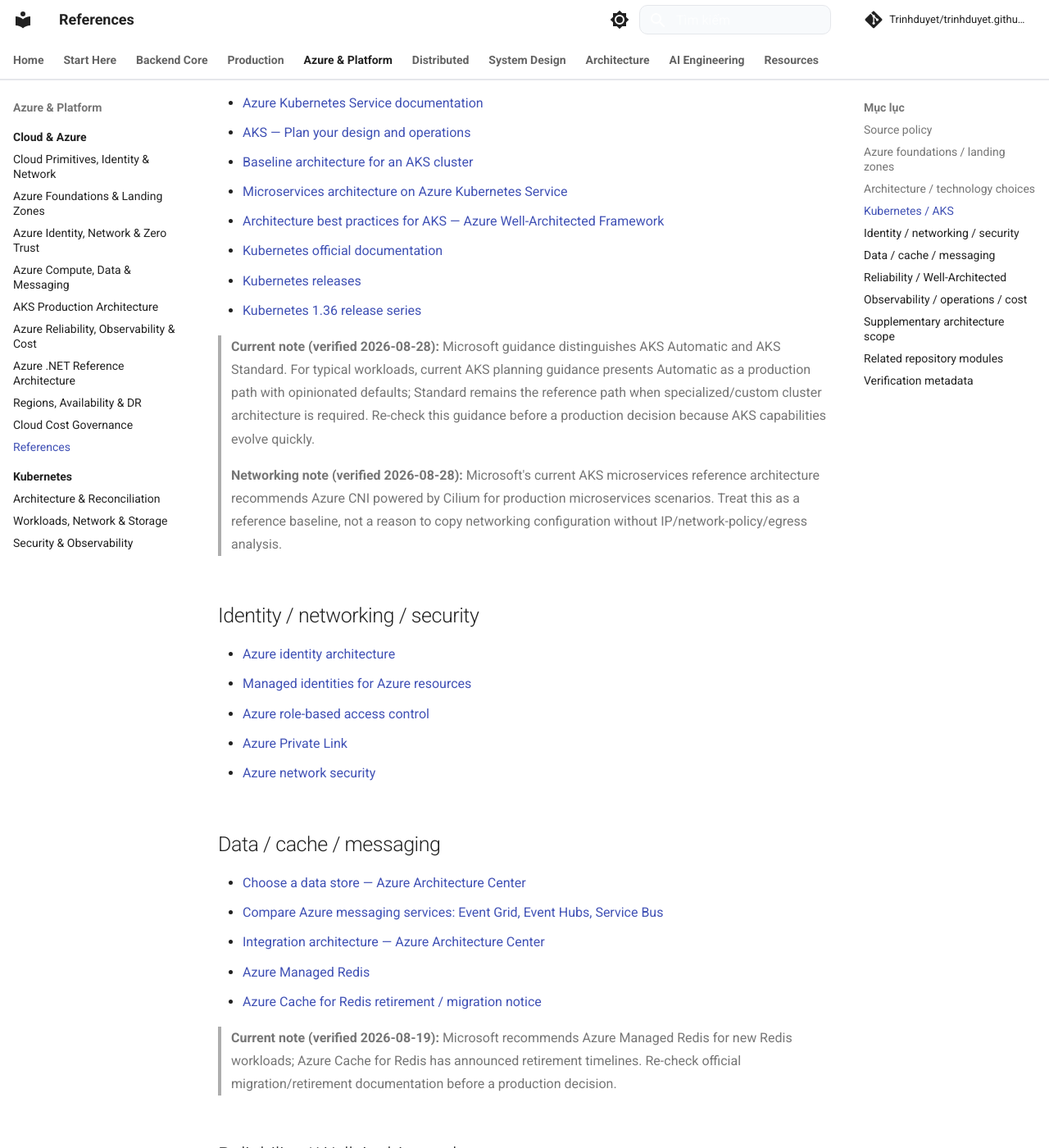
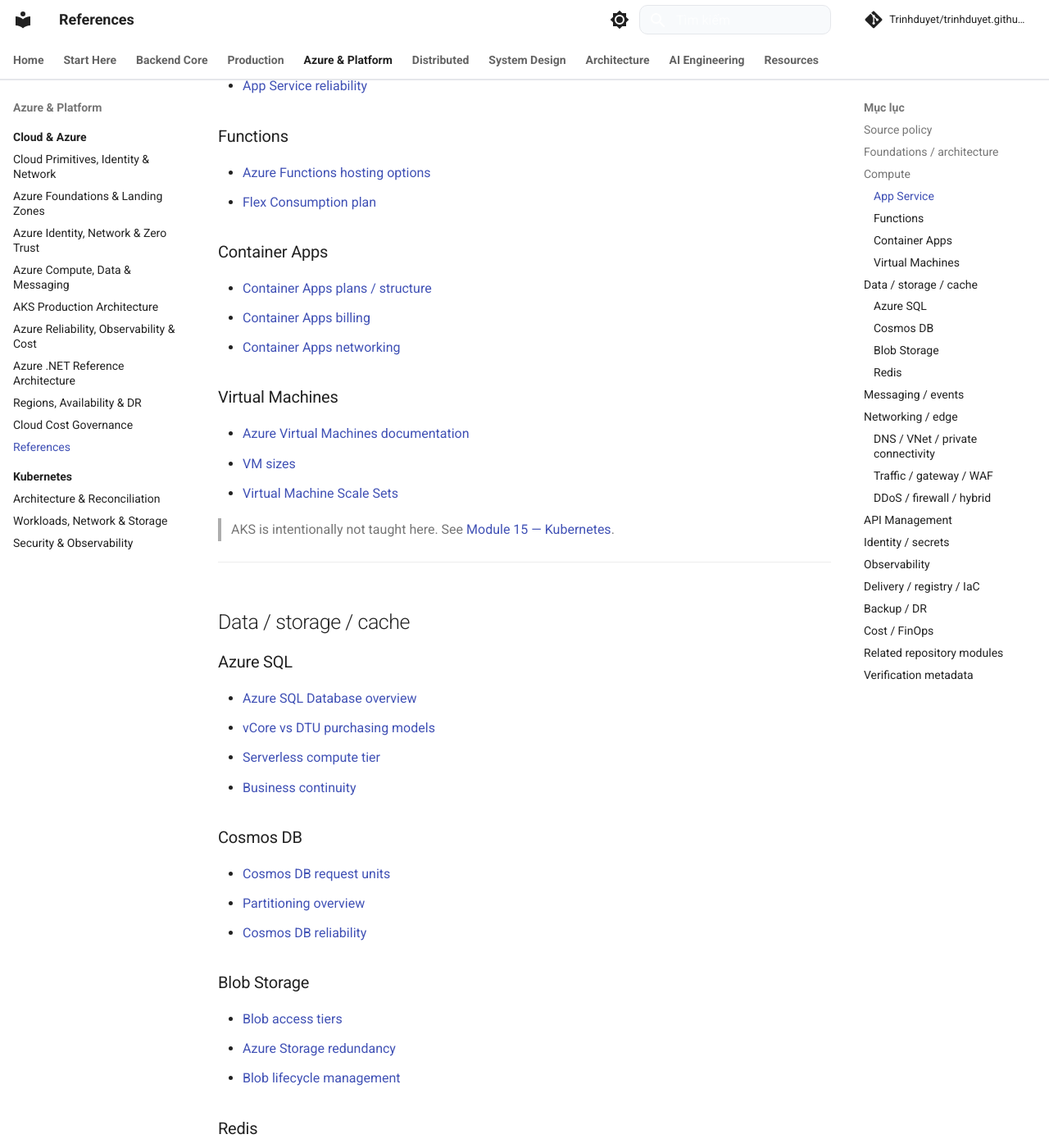
Before and after one commit to Trinhduyet/trinhduyet.github.io, an MkDocs documentation site: the page built from docs/14-cloud/references.md, in a window 1280 px wide and 1400 px high, scrolled down 1171 px. Shown: the whole window at 82% size. Built offline with MkDocs 1.6.1 and Material for MkDocs 9.7.7, drawn with Linux system fonts in a browser that asks for light colours; comment, search, counter and statistics services are not loaded; some of the changed text lies outside the part shown.

Commit message:
docs(azure): refresh production service references

```diff
--- a/docs/14-cloud/references.md
+++ b/docs/14-cloud/references.md
@@ -1,86 +1,187 @@
-# References — Module 14 Cloud & Microsoft Azure
+# References — Module 14 Microsoft Azure
 
-> [← Module overview](README.md)
+> [← Azure overview](README.md)
 
 ## Source policy
 
-Azure service behavior, limits, retirement timelines, security controls và architecture recommendations có thể thay đổi. Vì vậy module này dùng **Microsoft Learn / Azure Architecture Center / Cloud Adoption Framework / Azure Well-Architected Framework** làm source of truth cho Azure-specific claims.
+Module 14 dùng **Microsoft Learn / Azure Architecture Center / Cloud Adoption Framework / Azure Well-Architected Framework** làm source of truth cho Azure-specific behavior.
 
-Kubernetes behavior dùng **kubernetes.io official documentation** làm source of truth. Community/awesome repositories chỉ dùng để kiểm tra breadth và tìm topic cần học, không dùng thay official behavior documentation.
+Pricing, SKU, limits, retirement dates và feature availability thay đổi theo thời gian/region. Vì vậy handbook lưu **cost drivers + sizing model**, không hard-code một bảng giá vĩnh viễn.
 
-## Azure foundations / landing zones
+Kubernetes đã được tách sang [Module 15](../15-kubernetes/README.md); Kubernetes official documentation nằm trong references của module đó.
 
-- [Azure landing zones — Cloud Adoption Framework](https://learn.microsoft.com/en-us/azure/cloud-adoption-framework/ready/landing-zone/)
-- [Azure landing zone design areas](https://learn.microsoft.com/en-us/azure/cloud-adoption-framework/ready/landing-zone/design-areas)
-- [Azure landing zone design principles](https://learn.microsoft.com/en-us/azure/cloud-adoption-framework/ready/landing-zone/design-principles)
-- [Management groups — Cloud Adoption Framework](https://learn.microsoft.com/en-us/azure/cloud-adoption-framework/ready/landing-zone/design-area/resource-org-management-groups)
+---
 
-## Architecture / technology choices
+## Foundations / architecture
 
 - [Azure Architecture Center](https://learn.microsoft.com/en-us/azure/architecture/)
+- [Azure Well-Architected Framework](https://learn.microsoft.com/en-us/azure/well-architected/)
+- [Cloud Adoption Framework](https://learn.microsoft.com/en-us/azure/cloud-adoption-framework/)
+- [Azure landing zones](https://learn.microsoft.com/en-us/azure/cloud-adoption-framework/ready/landing-zone/)
 - [Technology choices for Azure solutions](https://learn.microsoft.com/en-us/azure/architecture/guide/technology-choices/technology-choices-overview)
 - [Choose an Azure compute service](https://learn.microsoft.com/en-us/azure/architecture/guide/technology-choices/compute-decision-tree)
 - [Choose an Azure container service](https://learn.microsoft.com/en-us/azure/architecture/guide/choose-azure-container-service)
-- [Architectural considerations for choosing an Azure container service](https://learn.microsoft.com/en-us/azure/architecture/guide/container-service-general-considerations)
-- [Choose compute for microservices](https://learn.microsoft.com/en-us/azure/architecture/microservices/design/compute-options)
 - [Cloud design patterns](https://learn.microsoft.com/en-us/azure/architecture/patterns/)
 
-## Kubernetes / AKS
+---
 
-- [Azure Kubernetes Service documentation](https://learn.microsoft.com/en-us/azure/aks/)
-- [AKS — Plan your design and operations](https://learn.microsoft.com/en-us/azure/architecture/reference-architectures/containers/aks-start-here)
-- [Baseline architecture for an AKS cluster](https://learn.microsoft.com/en-us/azure/architecture/reference-architectures/containers/aks/baseline-aks)
-- [Microservices architecture on Azure Kubernetes Service](https://learn.microsoft.com/en-us/azure/architecture/reference-architectures/containers/aks-microservices/aks-microservices)
-- [Architecture best practices for AKS — Azure Well-Architected Framework](https://learn.microsoft.com/en-us/azure/well-architected/service-guides/azure-kubernetes-service)
-- [Kubernetes official documentation](https://kubernetes.io/docs/)
-- [Kubernetes releases](https://kubernetes.io/releases/)
-- [Kubernetes 1.36 release series](https://kubernetes.io/releases/1.36/)
+## Compute
 
-> **Current note (verified 2026-08-28):** Microsoft guidance distinguishes AKS Automatic and AKS Standard. For typical workloads, current AKS planning guidance presents Automatic as a production path with opinionated defaults; Standard remains the reference path when specialized/custom cluster architecture is required. Re-check this guidance before a production decision because AKS capabilities evolve quickly.
+### App Service
 
-> **Networking note (verified 2026-08-28):** Microsoft's current AKS microservices reference architecture recommends Azure CNI powered by Cilium for production microservices scenarios. Treat this as a reference baseline, not a reason to copy networking configuration without IP/network-policy/egress analysis.
+- [App Service plans](https://learn.microsoft.com/en-us/azure/app-service/overview-hosting-plans)
+- [App Service networking](https://learn.microsoft.com/en-us/azure/app-service/networking-features)
+- [App Service reliability](https://learn.microsoft.com/en-us/azure/reliability/reliability-app-service)
 
-## Identity / networking / security
+### Functions
 
-- [Azure identity architecture](https://learn.microsoft.com/en-us/azure/architecture/guide/technology-choices/identity)
-- [Managed identities for Azure resources](https://learn.microsoft.com/en-us/entra/identity/managed-identities-azure-resources/overview)
-- [Azure role-based access control](https://learn.microsoft.com/en-us/azure/role-based-access-control/overview)
-- [Azure Private Link](https://learn.microsoft.com/en-us/azure/private-link/private-link-overview)
-- [Azure network security](https://learn.microsoft.com/en-us/azure/security/fundamentals/network-overview)
+- [Azure Functions hosting options](https://learn.microsoft.com/en-us/azure/azure-functions/functions-scale)
+- [Flex Consumption plan](https://learn.microsoft.com/en-us/azure/azure-functions/flex-consumption-plan)
 
-## Data / cache / messaging
+### Container Apps
 
-- [Choose a data store — Azure Architecture Center](https://learn.microsoft.com/en-us/azure/architecture/guide/technology-choices/data-store-overview)
-- [Compare Azure messaging services: Event Grid, Event Hubs, Service Bus](https://learn.microsoft.com/en-us/azure/service-bus-messaging/compare-messaging-services)
-- [Integration architecture — Azure Architecture Center](https://learn.microsoft.com/en-us/azure/architecture/integration/integration-get-started)
-- [Azure Managed Redis](https://learn.microsoft.com/en-us/azure/redis/overview)
-- [Azure Cache for Redis retirement / migration notice](https://learn.microsoft.com/en-us/azure/azure-cache-for-redis/cache-whats-new)
+- [Container Apps plans / structure](https://learn.microsoft.com/en-us/azure/container-apps/structure)
+- [Container Apps billing](https://learn.microsoft.com/en-us/azure/container-apps/billing)
+- [Container Apps networking](https://learn.microsoft.com/en-us/azure/container-apps/networking)
 
-> **Current note (verified 2026-08-19):** Microsoft recommends Azure Managed Redis for new Redis workloads; Azure Cache for Redis has announced retirement timelines. Re-check official migration/retirement documentation before a production decision.
+### Virtual Machines
 
-## Reliability / Well-Architected
+- [Azure Virtual Machines documentation](https://learn.microsoft.com/en-us/azure/virtual-machines/)
+- [VM sizes](https://learn.microsoft.com/en-us/azure/virtual-machines/sizes/overview)
+- [Virtual Machine Scale Sets](https://learn.microsoft.com/en-us/azure/virtual-machine-scale-sets/overview)
 
-- [Azure Well-Architected Framework](https://learn.microsoft.com/en-us/azure/well-architected/)
-- [What is the Azure Well-Architected Framework?](https://learn.microsoft.com/en-us/azure/well-architected/what-is-well-architected-framework)
-- [Reliability overview](https://learn.microsoft.com/en-us/azure/well-architected/reliability/)
-- [Define reliability targets: SLI, SLO, SLA, RTO, RPO](https://learn.microsoft.com/en-us/azure/well-architected/reliability/metrics)
+> AKS is intentionally not taught here. See [Module 15 — Kubernetes](../15-kubernetes/README.md).
+
+---
+
+## Data / storage / cache
+
+### Azure SQL
+
+- [Azure SQL Database overview](https://learn.microsoft.com/en-us/azure/azure-sql/database/sql-database-paas-overview?view=azuresql-db)
+- [vCore vs DTU purchasing models](https://learn.microsoft.com/en-us/azure/azure-sql/database/purchasing-models?view=azuresql)
+- [Serverless compute tier](https://learn.microsoft.com/en-us/azure/azure-sql/database/serverless-tier-overview?view=azuresql)
+- [Business continuity](https://learn.microsoft.com/en-us/azure/azure-sql/database/business-continuity-high-availability-disaster-recover-hadr-overview?view=azuresql)
+
+### Cosmos DB
+
+- [Cosmos DB request units](https://learn.microsoft.com/en-us/azure/cosmos-db/request-units)
+- [Partitioning overview](https://learn.microsoft.com/en-us/azure/cosmos-db/partitioning-overview)
+- [Cosmos DB reliability](https://learn.microsoft.com/en-us/azure/reliability/reliability-cosmos-db-nosql)
+
+### Blob Storage
+
+- [Blob access tiers](https://learn.microsoft.com/en-us/azure/storage/blobs/access-tiers-overview)
+- [Azure Storage redundancy](https://learn.microsoft.com/en-us/azure/storage/common/storage-redundancy)
+- [Blob lifecycle management](https://learn.microsoft.com/en-us/azure/storage/blobs/lifecycle-management-overview)
+
+### Redis
+
+- [Azure Managed Redis overview](https://learn.microsoft.com/en-us/azure/redis/overview)
+- [Azure Managed Redis architecture](https://learn.microsoft.com/en-us/azure/redis/architecture)
+- [Azure Cache for Redis migration/retirement information](https://learn.microsoft.com/en-us/azure/azure-cache-for-redis/cache-whats-new)
+
+---
+
+## Messaging / events
+
+- [Compare Service Bus, Event Grid and Event Hubs](https://learn.microsoft.com/en-us/azure/service-bus-messaging/compare-messaging-services)
+- [Service Bus quotas and limits](https://learn.microsoft.com/en-us/azure/service-bus-messaging/service-bus-quotas)
+- [Service Bus reliability](https://learn.microsoft.com/en-us/azure/reliability/reliability-service-bus)
+- [Event Grid overview](https://learn.microsoft.com/en-us/azure/event-grid/overview)
+- [Event Hubs scalability](https://learn.microsoft.com/en-us/azure/event-hubs/event-hubs-scalability)
+- [Event Hubs features/tier overview](https://learn.microsoft.com/en-us/azure/event-hubs/event-hubs-features)
+
+---
+
+## Networking / edge
+
+### DNS / VNet / private connectivity
+
+- [Azure DNS overview](https://learn.microsoft.com/en-us/azure/dns/dns-overview)
+- [Azure DNS Private Resolver](https://learn.microsoft.com/en-us/azure/dns/dns-private-resolver-overview)
+- [Virtual Network overview](https://learn.microsoft.com/en-us/azure/virtual-network/virtual-networks-overview)
+- [Network Security Groups](https://learn.microsoft.com/en-us/azure/virtual-network/network-security-groups-overview)
+- [Private Link](https://learn.microsoft.com/en-us/azure/private-link/private-link-overview)
+- [NAT Gateway resource](https://learn.microsoft.com/en-us/azure/nat-gateway/nat-gateway-resource)
+
+### Traffic / gateway / WAF
+
+- [Azure Load Balancer](https://learn.microsoft.com/en-us/azure/load-balancer/load-balancer-overview)
+- [Application Gateway v2](https://learn.microsoft.com/en-us/azure/application-gateway/overview-v2)
+- [Application Gateway pricing model](https://learn.microsoft.com/en-us/azure/application-gateway/understanding-pricing)
+- [Azure Front Door](https://learn.microsoft.com/en-us/azure/frontdoor/)
+- [WAF on Front Door](https://learn.microsoft.com/en-us/azure/web-application-firewall/afds/afds-overview)
+- [Front Door classic retirement/mapping](https://learn.microsoft.com/en-us/azure/frontdoor/tier-mapping)
+
+### DDoS / firewall / hybrid
+
+- [Azure DDoS Protection](https://learn.microsoft.com/en-us/azure/ddos-protection/)
+- [DDoS tier comparison](https://learn.microsoft.com/en-us/azure/ddos-protection/ddos-protection-sku-comparison)
+- [DDoS best practices](https://learn.microsoft.com/en-us/azure/ddos-protection/fundamental-best-practices)
+- [Azure Firewall](https://learn.microsoft.com/en-us/azure/firewall/overview)
+- [VPN Gateway](https://learn.microsoft.com/en-us/azure/vpn-gateway/vpn-gateway-about-vpngateways)
+- [ExpressRoute](https://learn.microsoft.com/en-us/azure/expressroute/expressroute-introduction)
+
+---
+
+## API Management
+
+- [API Management overview](https://learn.microsoft.com/en-us/azure/api-management/api-management-key-concepts)
+- [API Management v2 tiers](https://learn.microsoft.com/en-us/azure/api-management/v2-service-tiers-overview)
+- [API Management feature comparison](https://learn.microsoft.com/en-us/azure/api-management/api-management-features)
+- [API Management limits](https://learn.microsoft.com/en-us/azure/api-management/service-limits)
+
+---
+
+## Identity / secrets
+
+- [Microsoft Entra architecture](https://learn.microsoft.com/en-us/azure/architecture/guide/technology-choices/identity)
+- [Managed identities](https://learn.microsoft.com/en-us/entra/identity/managed-identities-azure-resources/overview)
+- [Azure RBAC](https://learn.microsoft.com/en-us/azure/role-based-access-control/overview)
+- [Azure Key Vault](https://learn.microsoft.com/en-us/azure/key-vault/general/overview)
+
+---
+
+## Observability
+
+- [Azure Monitor overview](https://learn.microsoft.com/en-us/azure/azure-monitor/fundamentals/overview)
+- [Application Insights](https://learn.microsoft.com/en-us/azure/azure-monitor/app/app-insights-overview)
+- [Azure Monitor cost and usage](https://learn.microsoft.com/en-us/azure/azure-monitor/fundamentals/cost-usage)
+- [Azure Monitor cost optimization](https://learn.microsoft.com/en-us/azure/azure-monitor/fundamentals/best-practices-cost)
+- [Estimate Azure Monitor costs](https://learn.microsoft.com/en-us/azure/azure-monitor/fundamentals/cost-estimate)
+- [Log Analytics retention](https://learn.microsoft.com/en-us/azure/azure-monitor/logs/data-retention-configure)
+
+---
+
+## Delivery / registry / IaC
+
+- [Azure Container Registry SKUs](https://learn.microsoft.com/en-us/azure/container-registry/container-registry-skus)
+- [GitHub Actions for Azure](https://learn.microsoft.com/en-us/azure/developer/github/github-actions)
+- [OpenID Connect with Azure login](https://learn.microsoft.com/en-us/azure/developer/github/connect-from-azure-openid-connect)
+- [Bicep](https://learn.microsoft.com/en-us/azure/azure-resource-manager/bicep/overview)
+- [Terraform on Azure](https://learn.microsoft.com/en-us/azure/developer/terraform/)
+
+---
+
+## Backup / DR
+
+- [Azure Backup](https://learn.microsoft.com/en-us/azure/backup/)
+- [Site Recovery overview](https://learn.microsoft.com/en-us/azure/site-recovery/site-recovery-overview)
+- [Site Recovery recovery plans](https://learn.microsoft.com/en-us/azure/site-recovery/recovery-plan-overview)
 - [Disaster recovery design guide](https://learn.microsoft.com/en-us/azure/well-architected/design-guides/disaster-recovery)
 - [Azure reliability](https://learn.microsoft.com/en-us/azure/reliability/)
 
-## Observability / operations / cost
+---
 
-- [Azure Monitor](https://learn.microsoft.com/en-us/azure/azure-monitor/fundamentals/overview)
-- [Application Insights](https://learn.microsoft.com/en-us/azure/azure-monitor/app/app-insights-overview)
-- [Cost Management](https://learn.microsoft.com/en-us/azure/cost-management-billing/cost-management-billing-overview)
-- [Azure Policy](https://learn.microsoft.com/en-us/azure/governance/policy/overview)
+## Cost / FinOps
 
-## Supplementary architecture scope
+- [Cost Management + Billing](https://learn.microsoft.com/en-us/azure/cost-management-billing/cost-management-billing-overview)
+- [Azure Pricing Calculator](https://azure.microsoft.com/en-us/pricing/calculator/)
+- [Cost Optimization — Well-Architected](https://learn.microsoft.com/en-us/azure/well-architected/cost-optimization/)
+- [Azure Advisor cost recommendations](https://learn.microsoft.com/en-us/azure/advisor/advisor-cost-recommendations)
 
-User-supplied repository used as a curated breadth checklist:
-
-- [mehdihadeli/awesome-software-architecture](https://github.com/mehdihadeli/awesome-software-architecture)
-
-Useful scope from that repository includes cloud design patterns, cloud best practices, cloud native, PaaS/IaaS, reverse proxy/load balancing, service discovery, service mesh, messaging, distributed transactions, caching, databases and Microsoft Azure Cloud. Nội dung course này được viết lại theo problem → failure → trade-off thay vì sao chép danh sách links.
+---
 
 ## Related repository modules
 
@@ -93,9 +194,11 @@
 
 ## Verification metadata
 
-- Verified: 2026-08-28 for Azure/AKS planning references added in this update.
-- Kubernetes baseline checked against actively supported 1.36 release series.
-- Azure-specific claims: prefer Microsoft official documentation.
-- Kubernetes behavior: prefer kubernetes.io official documentation.
-- Community repositories/artifacts: supplementary discovery/coverage only.
-- Learner evidence still phải được tạo bằng code, deployment, metrics, failure drills và ADR thực tế.
+- Verified: 2026-08-28.
+- Application Gateway v1 retired 2026-04-28; handbook uses v2 guidance.
+- Azure Front Door classic is on retirement path; handbook uses Standard/Premium for new design.
+- Current App Service tiers include Premium v4 where available.
+- Container Apps uses workload-profile based Consumption/Dedicated models.
+- Azure SQL vCore/DTU and serverless purchasing models checked against current docs.
+- Azure Monitor logs ingestion remains a major cost dimension and requires explicit retention/sampling design.
+- Live pricing and regional availability must be checked again before provisioning.
```
